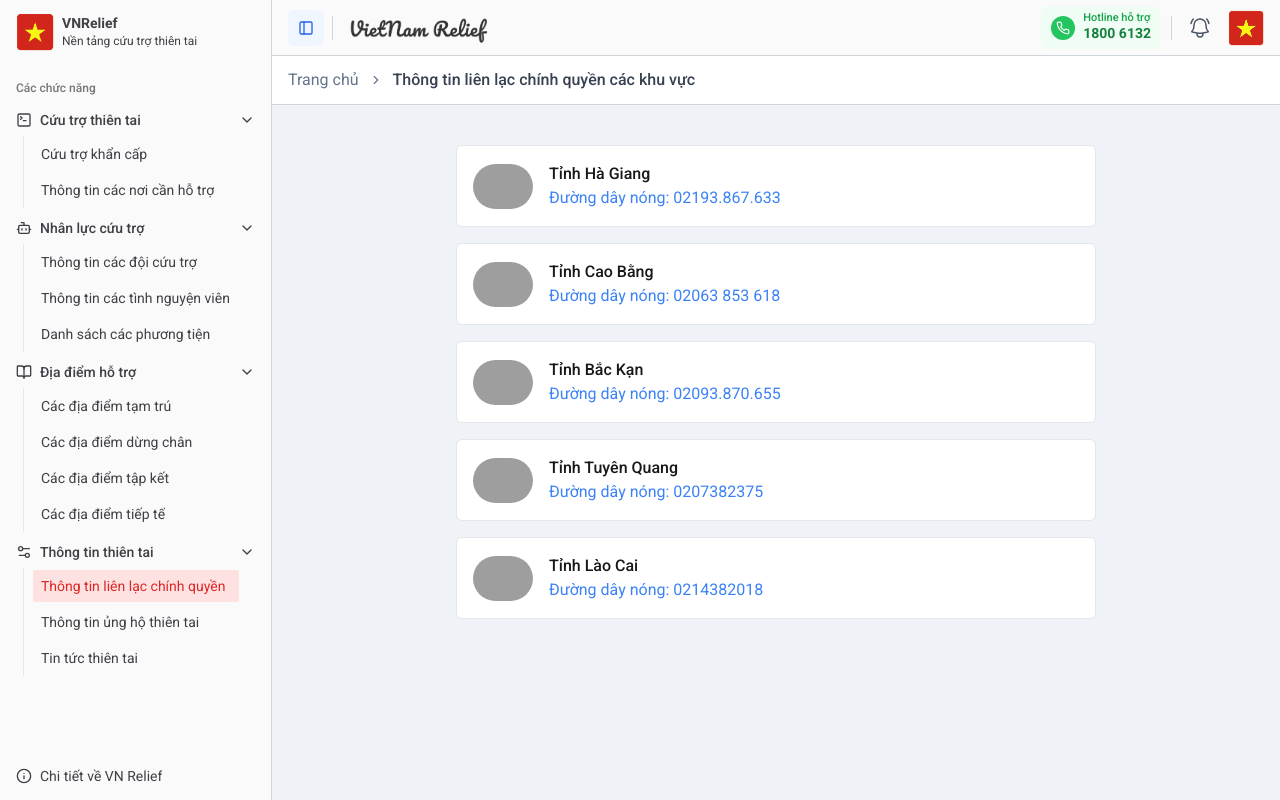
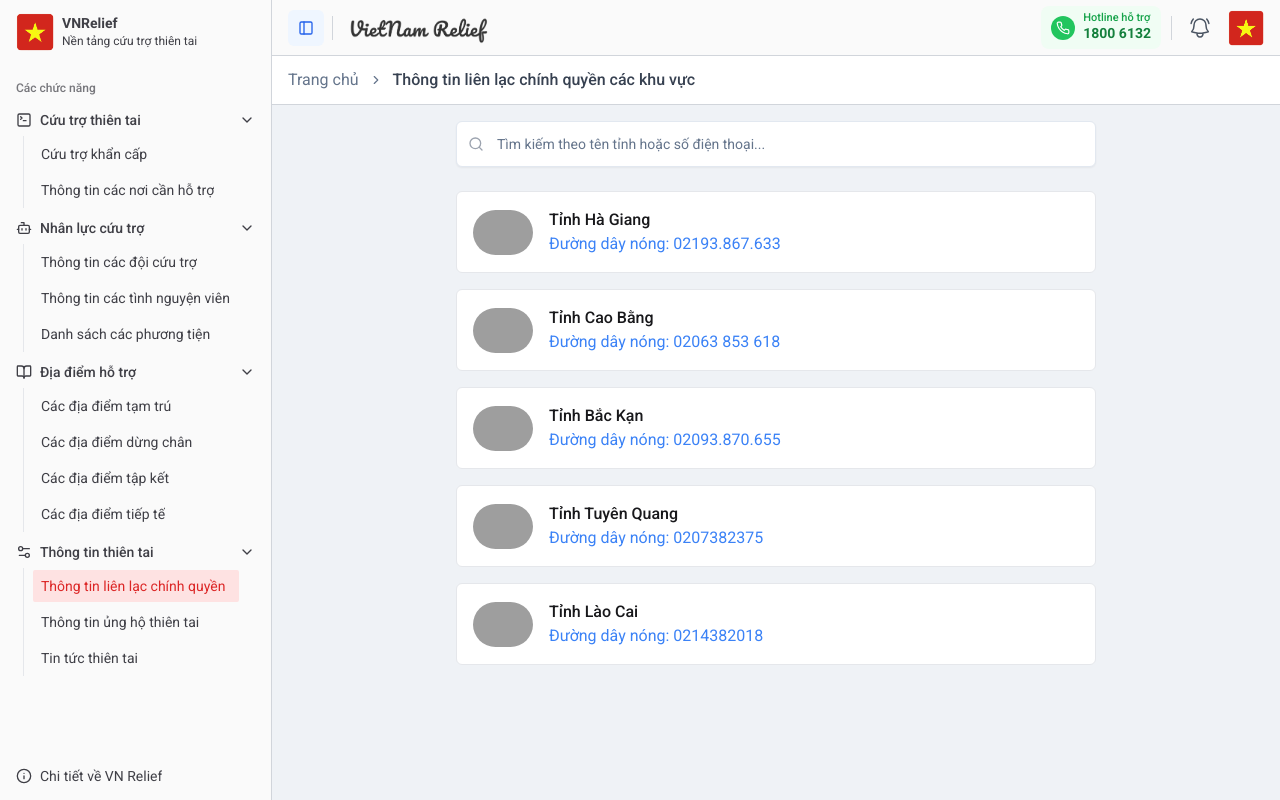
Before and after one commit to duchaunee/vn-relief-cms, a Next.js app: page /lien-lac-chinh-quyen in a window 1280 px wide. Built offline with nearby package versions, Linux system fonts and the light colour scheme; grey boxes are pictures that could not be loaded.

Commit message:
add input search government contact

```diff
--- a/app/(main-layout)/(thong-tin-thien-tai)/lien-lac-chinh-quyen/page.tsx
+++ b/app/(main-layout)/(thong-tin-thien-tai)/lien-lac-chinh-quyen/page.tsx
@@ -177,16 +177,16 @@ const Page = () => {
   return (
     <div className="container mx-auto p-4 max-w-2xl">
       <div className="flex justify-between items-center mb-6">
-        {/* <div className="relative flex-1 max-w-sm">
+        <div className="relative flex-1 w-full">
           <Search className="absolute left-3 top-1/2 transform -translate-y-1/2 text-gray-400 h-4 w-4" />
           <Input
             type="text"
             placeholder="Tìm kiếm theo tên tỉnh hoặc số điện thoại..."
             value={searchTerm}
             onChange={(e) => setSearchTerm(e.target.value)}
-            className="pl-10 bg-white"
+            className="pl-10 py-3 h-auto bg-white"
           />
-        </div> */}
+        </div>
 
         <Dialog open={isAddDialogOpen}>
           {/* <DialogTrigger asChild>
```
